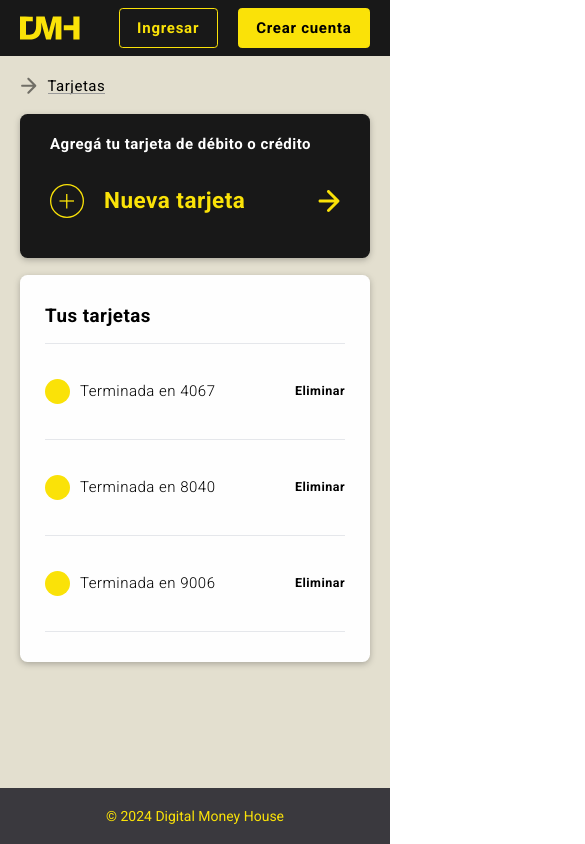
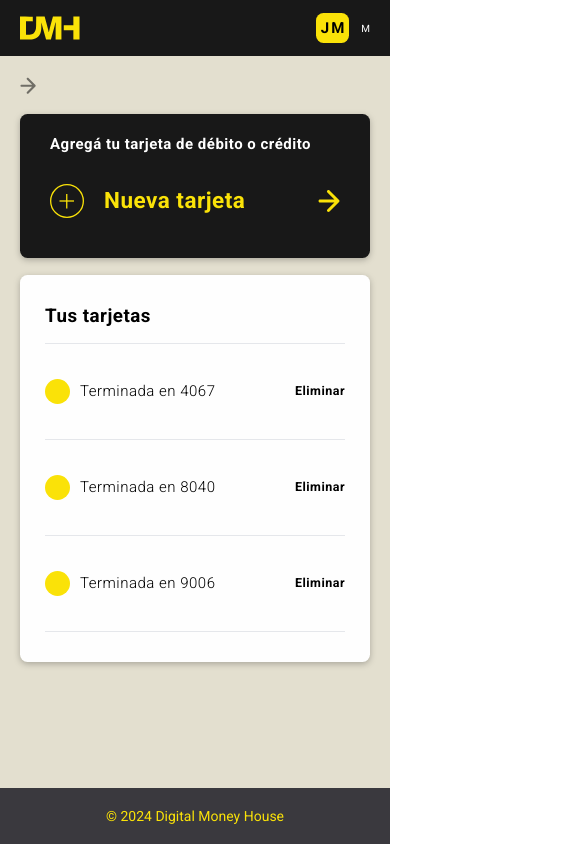
Before and after one commit to jonatanjmissora/nextjs-dmh-final, a Next.js app: page /dashboard/accounts/85/cards in a window 390 px wide. Shown: the top 844 px of the page, 585 px wide, since content can reach past the window. Built offline with nearby package versions, Linux system fonts and the light colour scheme.

Commit message:
15-07 empezando con el menu del movil

```diff
--- /dev/null
+++ b/app/assets/SVG/SVGMenu.tsx
@@ -0,0 +1,9 @@
+export default function SVGMenu({ className }: { className?: string }) {
+  return (
+    <svg width="33" height="26" viewBox="0 0 33 26" fill="none" className={className}>
+      <line x1="2" y1="2" x2="31" y2="2" stroke="currentColor" strokeWidth="4" strokeLinecap="round" />
+      <line x1="2" y1="13" x2="31" y2="13" stroke="currentColor" strokeWidth="4" strokeLinecap="round" />
+      <line x1="2" y1="24" x2="31" y2="24" stroke="currentColor" strokeWidth="4" strokeLinecap="round" />
+    </svg>
+  )
+}
--- a/app/components/Navbar.tsx
+++ /dev/null
@@ -1,19 +0,0 @@
-import Link from "next/link";
-import SVGLogo from "../assets/SVG/SVGLogo";
-
-export default function Navbar() {
-  return (
-    <header className="flex justify-between items-center px-8 bg-my-black h-[56px] sm:h-[60px] 2xl:h-[64px]">
-      <SVGLogo className="text-[16px] text-primary size-24 sm:size-36 xl:size-20" />
-      <nav className="flex gap-8 xl:gap-5">
-        <Link href={"/login"} >
-          <button className="nav-btn bg-transparent text-primary">Ingresar</button>
-
-        </Link>
-        <Link href={"/register"} >
-          <button className="nav-btn">Crear cuenta</button>
-        </Link>
-      </nav>
-    </header>
-  )
-}
--- /dev/null
+++ b/app/components/Navbar/Logo.tsx
@@ -0,0 +1,9 @@
+import SVGLogo from "@/app/assets/SVG/SVGLogo"
+
+export const Logo = ({ isAuthPath }: { isAuthPath: boolean }) => {
+  const logoColor = isAuthPath ? "text-my-black" : "text-primary"
+
+  return (
+    <SVGLogo className={`text-[16px] ${logoColor} size-24 sm:size-36 xl:size-20`} />
+  )
+}
--- /dev/null
+++ b/app/components/Navbar/Menu.tsx
@@ -0,0 +1,19 @@
+
+export default function Menu() {
+  return (
+    <>
+      <input type="checkbox" id="check" />
+      <label htmlFor="check" className="icons">
+        <span className="hamb text-white">M</span>
+        <span className="close text-white">X</span>
+      </label>
+      <nav className="nav text-white">
+        <ul className="links">
+          <li className="link" >INICIO</li>
+          <li className="link" >ABOUT</li>
+          <li className="link" >CONTACT</li>
+        </ul>
+      </nav>
+    </>
+  )
+}
--- /dev/null
+++ b/app/components/Navbar/Nav.tsx
@@ -0,0 +1,53 @@
+import SVGMenu from "@/app/assets/SVG/SVGMenu"
+import Link from "next/link"
+import Menu from "./Menu"
+
+export const Nav = ({ pathname }: { pathname: string }) => {
+
+  const name = "Jonatan_Missora"
+  //const name = undefined
+
+
+  if (name) {
+
+    const [firstname, lastname] = name.split("_")
+    const avatar = `${firstname.charAt(0).toUpperCase()} ${lastname.charAt(0).toUpperCase()}`
+
+    return (
+      <div className="flex items-center">
+
+        <div className="flex justify-between items-center gap-5">
+          <div className=" bg-primary font-bold rounded-xl tracking-tighter p-2 text-2xl sm:text-3xl sm:p-3 xl:text-xl xl:p-2 2xl:p-1 2xl:text-base">{avatar}</div>
+          <div>
+            <span className="text-white  font-bold hidden sm:flex sm:text-3xl xl:text-xl">{`Hola, ${firstname} ${lastname}`}</span>
+
+          </div>
+        </div>
+        {/*
+        <SVGMenu className="text-primary size-11 sm:hidden" />
+*/}
+
+        <Menu />
+
+      </div>
+    )
+  }
+
+  else if (pathname === "/register") {
+    return <Link href={"/login"} className="nav-btn bg-my-grey-medium text-white">Iniciar sesión
+    </Link>
+  }
+
+  else if (pathname === "/")
+    return (
+      <nav className="flex gap-8 xl:gap-5">
+        <Link href={"/login"} >
+          <button className="nav-btn bg-transparent text-primary">Ingresar</button>
+
+        </Link>
+        <Link href={"/register"} >
+          <button className="nav-btn">Crear cuenta</button>
+        </Link>
+      </nav>
+    )
+}
--- /dev/null
+++ b/app/components/Navbar/NavContainer.tsx
@@ -0,0 +1,7 @@
+
+
+export default function NavContainer({ children }) {
+  return (
+    <>{children}</>
+  )
+}
--- /dev/null
+++ b/app/components/Navbar/Navbar.tsx
@@ -0,0 +1,24 @@
+"use client"
+
+import { usePathname, useRouter } from "next/navigation";
+import { Logo } from "./Logo";
+import { Nav } from "./Nav";
+import NavContainer from "./NavContainer";
+export default function Navbar() {
+
+  const pathname = usePathname()
+
+  const isLoginPath = pathname === "/login"
+  const isRegisterPath = pathname === "/register"
+  const isAuthPath = isLoginPath || isRegisterPath
+  const headerBg = isAuthPath ? "bg-primary" : "bg-my-black"
+
+  return (
+    <header className={`relative flex justify-between items-center px-8 ${headerBg} h-[56px] sm:h-[60px] 2xl:h-[64px]`}>
+      <Logo isAuthPath={isAuthPath} />
+      <NavContainer>
+        <Nav pathname={pathname} />
+      </NavContainer>
+    </header>
+  )
+}
--- a/app/globals.css
+++ b/app/globals.css
@@ -55,6 +55,69 @@ input::-webkit-input-placeholder {
     position: relative;
 }
 
+/* navMenu */
+header::before {
+    position: absolute;
+    content: "";
+    top: 0;
+    left: 0;
+    width: 100%;
+    height: 100%;
+    background: #000;
+    z-index: -1;
+    background: rgba(0, 0, 0, 0.65);
+    backdrop-filter: blur(5px);
+}
+
+
+
+#check,
+.icons,
+.close {
+    display: none;
+}
+
+.icons {
+    display: block
+}
+
+#check:checked~.icons .hamb {
+    display: none;
+}
+
+#check:checked~.icons .close {
+    display: block;
+}
+
+.links {
+    position: absolute;
+    top: 100%;
+    left: 0;
+    width: 100%;
+    height: 10rem;
+    gap: 0rem;
+    transition: 0.3s ease;
+    overflow: hidden;
+}
+
+#check:checked~.nav .links {
+    background: rgba(0, 0, 0, 0.65);
+    backdrop-filter: blur(5px);
+}
+
+.link {
+    width: 100%;
+    text-align: right;
+    transform: translateX(100%);
+    transition: 0.3s ease;
+    opacity: 0;
+}
+
+#check:checked~.nav .link {
+    transform: translateX(0);
+    opacity: 1;
+}
+
 @layer components {
     .input-linebreak {
         @apply input-linebr;
--- a/app/layout.tsx
+++ b/app/layout.tsx
@@ -1,7 +1,7 @@
 import type { Metadata } from "next";
 import { Archivo, Archivo_Narrow, Inter, Roboto, Roboto_Serif } from "next/font/google";
 import "./globals.css";
-import Navbar from "./components/Navbar";
+import Navbar from "./components/Navbar/Navbar";
 import Footer from "./components/Footer";
 
 const archivo = Roboto({ subsets: ["latin"], weight: ["100", "300", "400", "500", "700", "900"] });
```
